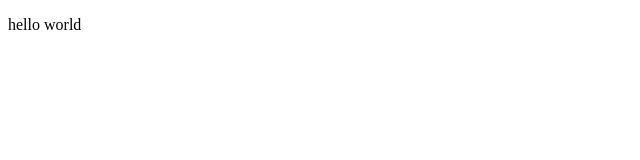
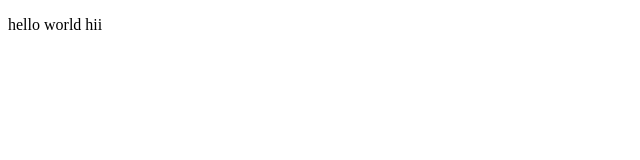
Before and after one commit to patelkameshwar/webtes, a plain HTML site: page about.html in a window 1280 px wide. Shown: the full height of the page, 0-640 px from the left. Drawn offline with Linux system fonts and the light colour scheme.

Commit message:
version 2

```diff
--- a/about.html
+++ b/about.html
@@ -6,6 +6,6 @@
     <title>Document</title>
 </head>
 <body>
-    <p>hello world</p>
+    <p>hello world hii</p>
 </body>
 </html>
```
